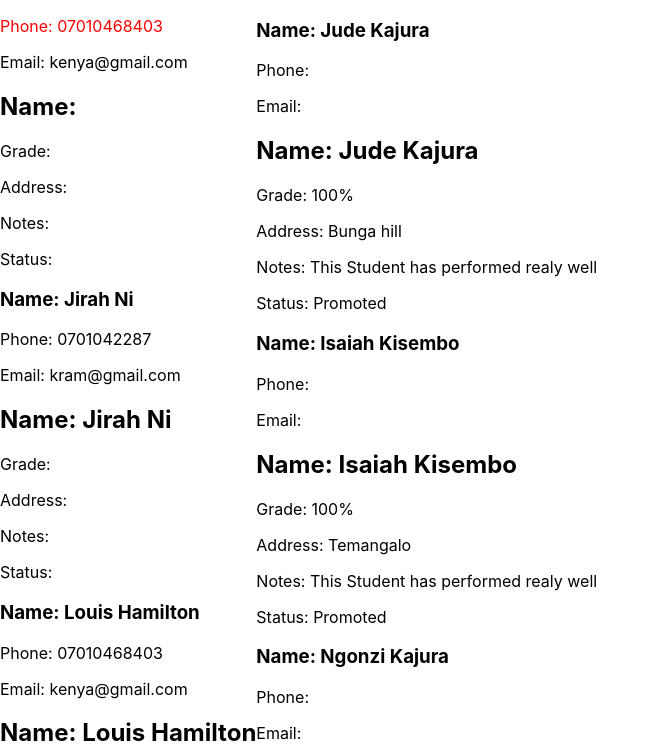
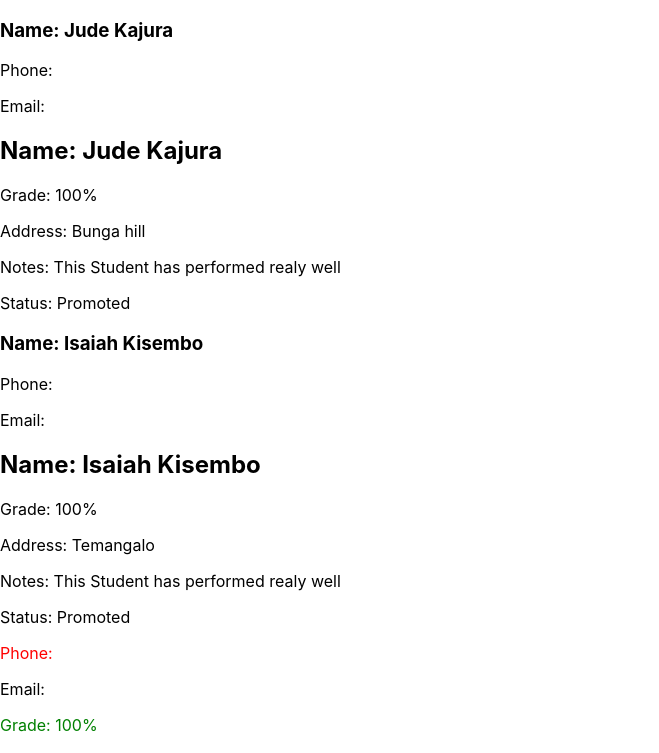
Before and after one commit to kbjude/my-app, a React (Create React App) app: page / in a window 1280 px wide. Shown: the top 753 px of the page, without its empty margins (0-659 px from the left). Built offline with nearby package versions, Linux system fonts and the light colour scheme.

Commit message:
WIP styling the and conditioning

```diff
--- a/src/components/App.js
+++ b/src/components/App.js
@@ -26,9 +26,9 @@ function App() {
   return (
     <div>
       <div className="topMenu">
-        <div>
+        {/* <div>
           {result}
-        </div>
+        </div> */}
         <div>
           {study}
         </div>
--- a/src/components/contactcard.js
+++ b/src/components/contactcard.js
@@ -9,11 +9,11 @@ const CardContainer = (props) => {
                 <p>Email: {props.email}</p>
             </div>
             <div>
-                <h2> Name: {props.name}</h2>
-                <p> Grade: {props.grade} </p>
-                <p> Address: {props.address} </p>
-                <p> Notes: {props.notes} </p>
-                <p> Status: {props.status} </p>
+                <h2 style={{display: props.name ? "block" : "none"}}> Name: {props.name}</h2>
+                <p style={{color: !props.name && "green"}}> Grade: {props.grade} </p>
+                <p style={{color: !props.name && "green"}}> Address: {props.address} </p>
+                <p style={{color: !props.name && "green"}}> Notes: {props.notes} </p>
+                <p style={{color: !props.name && "green"}}> Status: {props.status} </p>
             </div>
         </div>
     )
--- a/src/components/students.js
+++ b/src/components/students.js
@@ -1,5 +1,6 @@
 const students = [
     {
+        id: 10,
         name: "Jude Kajura",
         grade: '100%',
         address: "Bunga hill",
@@ -8,6 +9,7 @@ const students = [
     },
 
     {
+        id: 20,
         name: "Isaiah Kisembo",
         grade: '100%',
         address: "Temangalo",
@@ -16,7 +18,8 @@ const students = [
     },
 
     {
-        name: "Ngonzi Kajura",
+        id: 30,
+        name: "",
         grade: '100%',
         address: "Temangalo",
         notes: "This Student has performed realy well",
```
